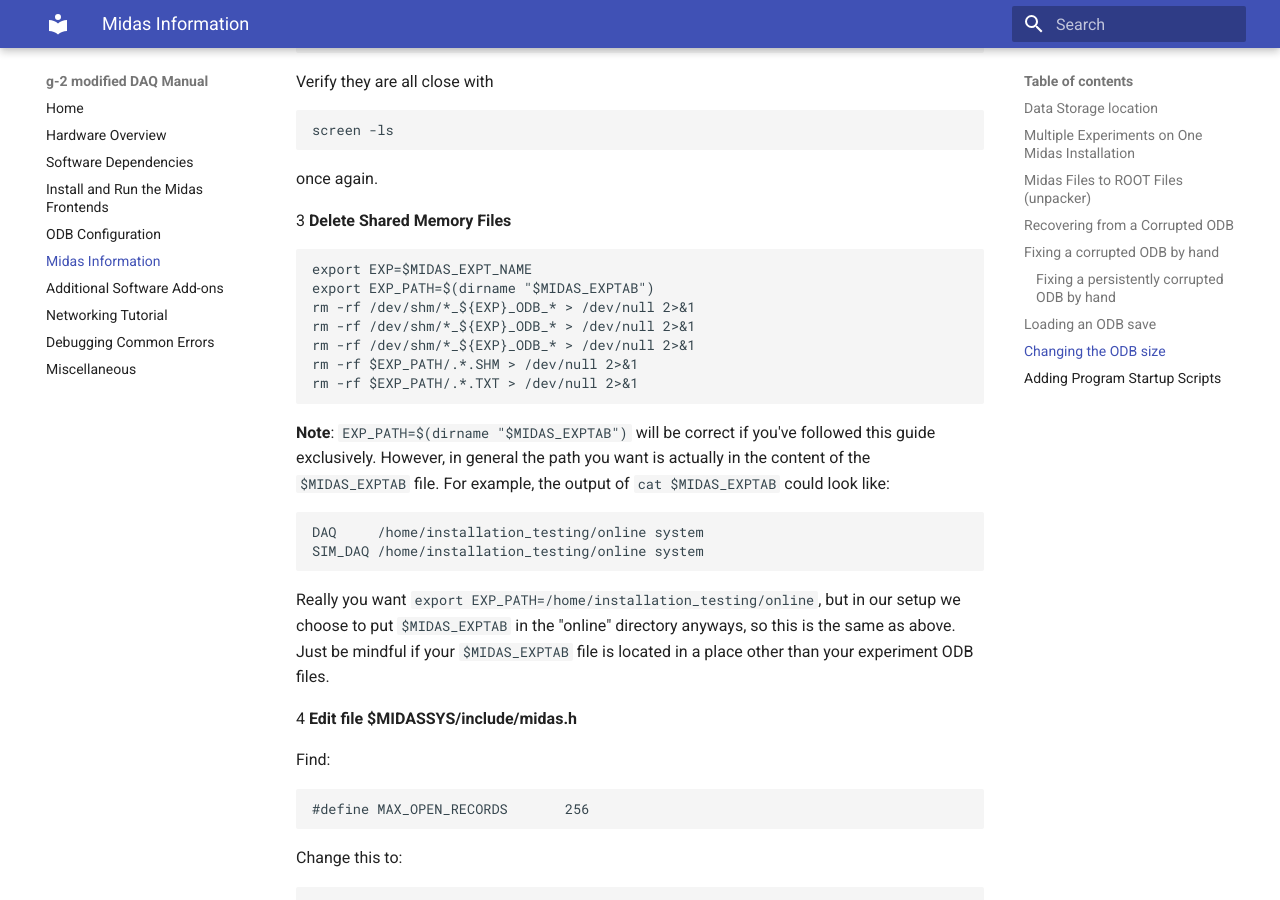
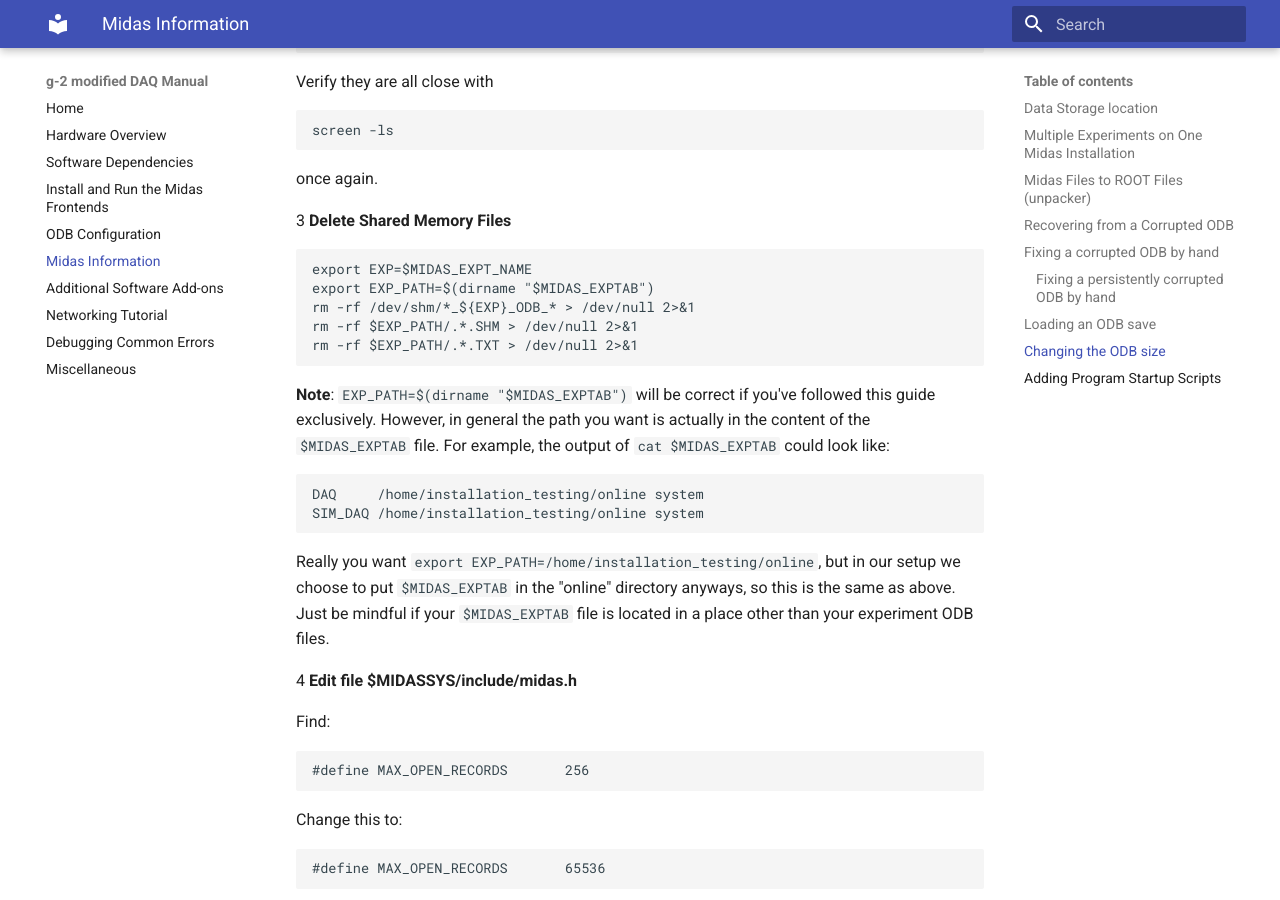
Before and after one commit to jaca230/teststand_daq_manual, an MkDocs documentation site: the page built from docs/midas.md, in a window 1280 px wide and 900 px high, scrolled down 4820 px. Built offline with MkDocs 1.6.1 and Material for MkDocs 9.7.7, drawn with Linux system fonts in a browser that asks for light colours.

Commit message:
removed unncessary repeated commands listed when increasing ODB size

````diff
--- a/docs/midas.md
+++ b/docs/midas.md
@@ -207,8 +207,6 @@
 export EXP=$MIDAS_EXPT_NAME
 export EXP_PATH=$(dirname "$MIDAS_EXPTAB")
 rm -rf /dev/shm/*_${EXP}_ODB_* > /dev/null 2>&1
-rm -rf /dev/shm/*_${EXP}_ODB_* > /dev/null 2>&1
-rm -rf /dev/shm/*_${EXP}_ODB_* > /dev/null 2>&1
 rm -rf $EXP_PATH/.*.SHM > /dev/null 2>&1
 rm -rf $EXP_PATH/.*.TXT > /dev/null 2>&1
 ```
````
Also changed, not shown: site/midas/index.html, site/print_page/index.html, site/search/search_index.json, site/software_dependencies/index.html, 1 other file.
